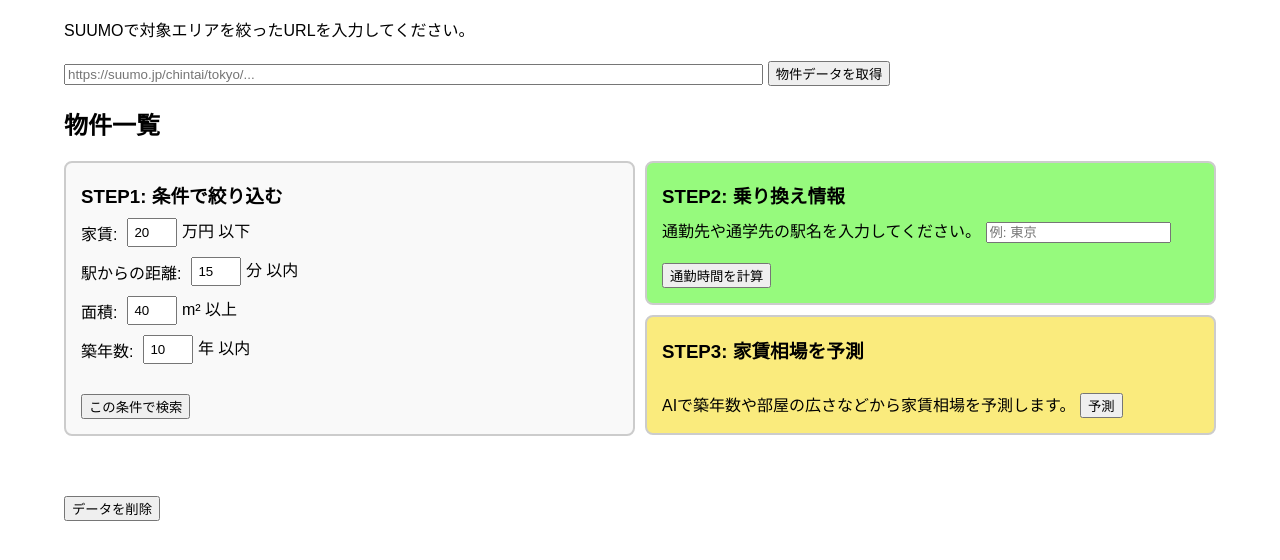
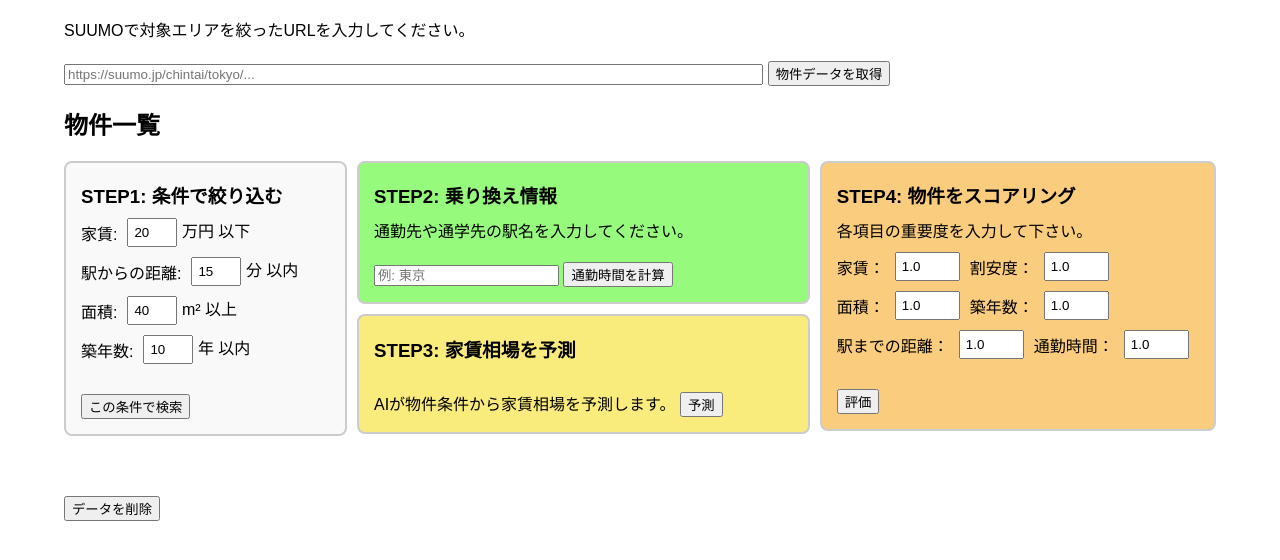
Before and after one commit to shunsuuuuuuu/HomeSynck, a website: page public/html/index.html in a window 1280 px wide. Shown: the part 182-742 px from the top of the page. Drawn offline with Linux system fonts and the light colour scheme; files that its build step writes are made by us from their sources; no server answers; files whose address does not match are found by name.

Commit message:
STEP4 スコアリングのUIを作成

```diff
--- a/public/css/property_list.css
+++ b/public/css/property_list.css
@@ -21,19 +21,25 @@
 }
 
 .step1-section {
-    width: 50%;
+    width: 25%;
     display: flex;
     flex-direction: column;
 }
 
 .step23-section {
-    width: 50%;
+    width:40%;
+    display: block;
+}
+
+.step4-section {
+    width: 35%;
     display: block;
 }
 
 .filter-container,
 .commute-container,
-.prediction-container {
+.prediction-container,
+.scoring-container {
     padding-left: 15px;
     padding-right: 15px;
     padding-top: 0px;
@@ -56,7 +62,12 @@
     background-color: #f5da0a87;
     margin-bottom: 0px;
     padding-bottom: 15px;
+}
 
+.scoring-container {
+    background-color: #f59f0a87;
+    margin-bottom: 0px;
+    padding-bottom: 15px;
 }
 
 /* レスポンシブ対応 */
@@ -65,7 +76,8 @@
         flex-direction: column;
     }
     .step1-section,
-    .step23-section {
+    .step23-section,
+    .step4-section {
         width: 100%;
     }
 }
@@ -91,6 +103,24 @@
 destinationInput {
     width: 100px;
     margin-right: 10px;
+}
+
+.scoring-group {
+    display: flex;
+    align-items: center;
+    gap: 10px;
+    margin-top: 10px;
+    margin-bottom: 10px;
+}
+
+.scoring-group input {
+    width: 65px;
+    padding: 5px;
+    box-sizing: border-box;
+}
+
+.scoring-group span {
+    display: inline-block;
 }
 
 .property-table {
--- a/public/html/index.html
+++ b/public/html/index.html
@@ -70,9 +70,36 @@
             </div>
             <div class="prediction-container">
                 <h3>STEP3: 家賃相場を予測</h3>
-                <label for="destinationInput">AIで築年数や部屋の広さなどから家賃相場を予測します。</label>
+                <label for="destinationInput">AIが物件条件から家賃相場を予測します。</label>
                 <button id="predictRentBtn">予測</button>
                 <p id="predictLoadingMessage" style="display: none; color: rgb(255, 0, 0);"></p>
+            </div>
+        </div>
+
+        <div class="step4-section">
+            <div class="scoring-container">
+                <h3>STEP4: 物件をスコアリング</h3>
+                <label for="scoringInput">各項目の重要度を入力して下さい。</label>
+                <div class="scoring-group">
+                    <span>家賃：</span>
+                    <input type="number" id="weight-fee" value="1.0" step="0.1" min="0">
+                    <span>割安度：</span>
+                    <input type="number" id="weight-predict" value="1.0" step="0.1" min="0">
+                </div>
+                <div class="scoring-group">
+                    <span>面積：</span>
+                    <input type="number" id="weight-area" value="1.0" step="0.1" min="0">
+                    <span>築年数：</span>
+                    <input type="number" id="weight-age" value="1.0" step="0.1" min="0">
+                </div>
+                <div class="scoring-group">
+                    <span>駅までの距離：</span>
+                    <input type="number" id="weight-distance" value="1.0" step="0.1" min="0">
+                    <span>通勤時間：</span>
+                    <input type="number" id="weight-commute" value="1.0" step="0.1" min="0">
+                </div>
+                <button id="scoringBtn">評価</button>
+                <p id="scoringLoadingMessage" style="display: none; color: rgb(255, 0, 0);"></p>
             </div>
         </div>
 
```
